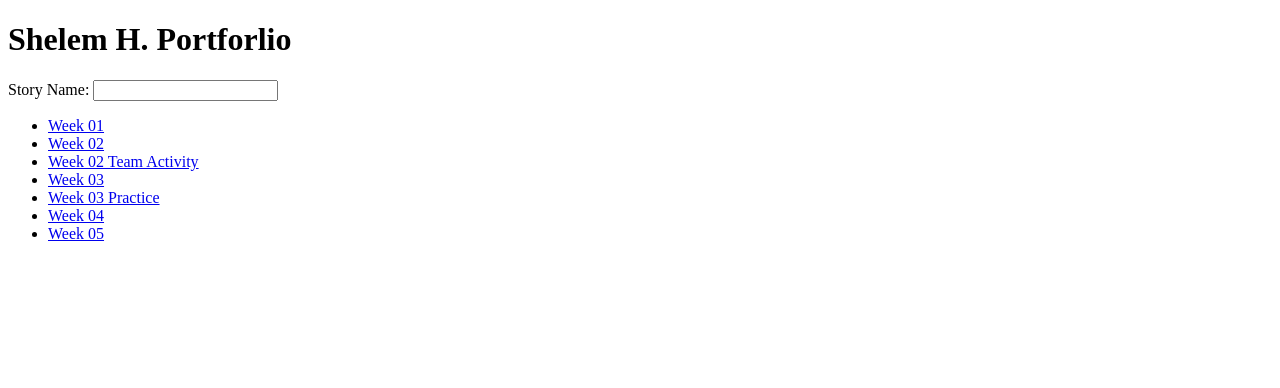
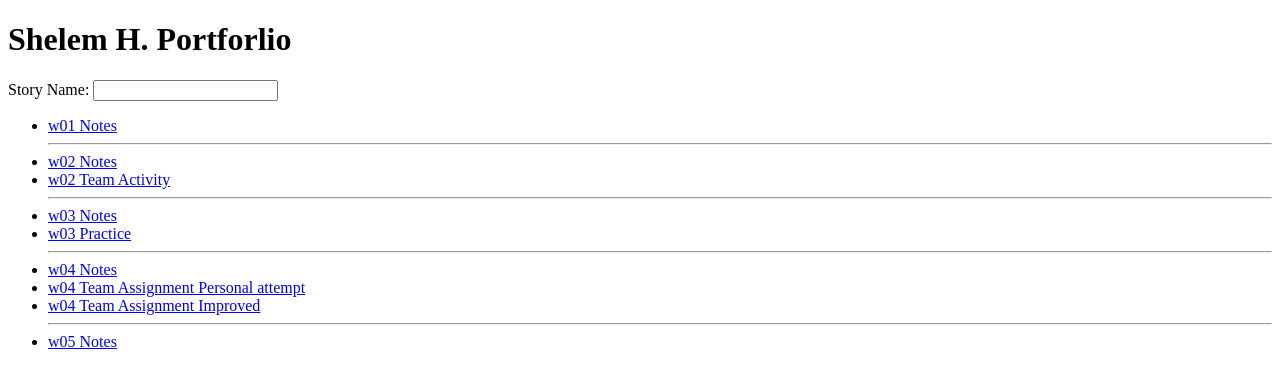
Before and after one commit to Shelemhg/Notes-and-API-Project, a plain HTML site: page index.html in a window 1280 px wide. Drawn offline with Linux system fonts and the light colour scheme.

Commit message:
w05 with practice

```diff
--- a/index.html
+++ b/index.html
@@ -27,13 +27,15 @@
     Story Name: <input id=name_input></input>
     <section>
         <ul>
-            <li><a href="./week01/w01.html">Week 01</a></li>
-            <li><a href="./week02/w02.html">Week 02</a></li>
-            <li><a href="./week02/w02ta.html">Week 02 Team Activity</a></li>
-            <li><a href="./week03/notes.html">Week 03</a></li>
-            <li><a href="./week03/practice03.html">Week 03 Practice</a></li>
-            <li><a href="./week04/w04.html">Week 04</a></li>
-            <li><a href="./week05/w05.html">Week 05</a></li>
+            <li><a href="./week01/w01.html">w01 Notes</a></li><hr>
+            <li><a href="./week02/w02.html">w02 Notes</a></li>
+            <li><a href="./week02/w02ta.html">w02 Team Activity</a></li><hr>
+            <li><a href="./week03/notes.html">w03 Notes</a></li>
+            <li><a href="./week03/practice03.html">w03 Practice</a></li><hr>
+            <li><a href="./week04/w04.html">w04 Notes</a></li>
+            <li><a href="./week04/w04TAP.html">w04 Team Assignment Personal attempt</a></li>
+            <li><a href="./week04/w04TAImproved.html">w04 Team Assignment Improved</a></li><hr>
+            <li><a href="./week05/w05.html">w05 Notes</a></li>
         </ul>
     </section>
 
```
Also changed, not shown: week04/w04TAImproved.html (renamed from week04/w04TAT.html), week04/w04TAP.html (renamed from week04/w04TA.html).
